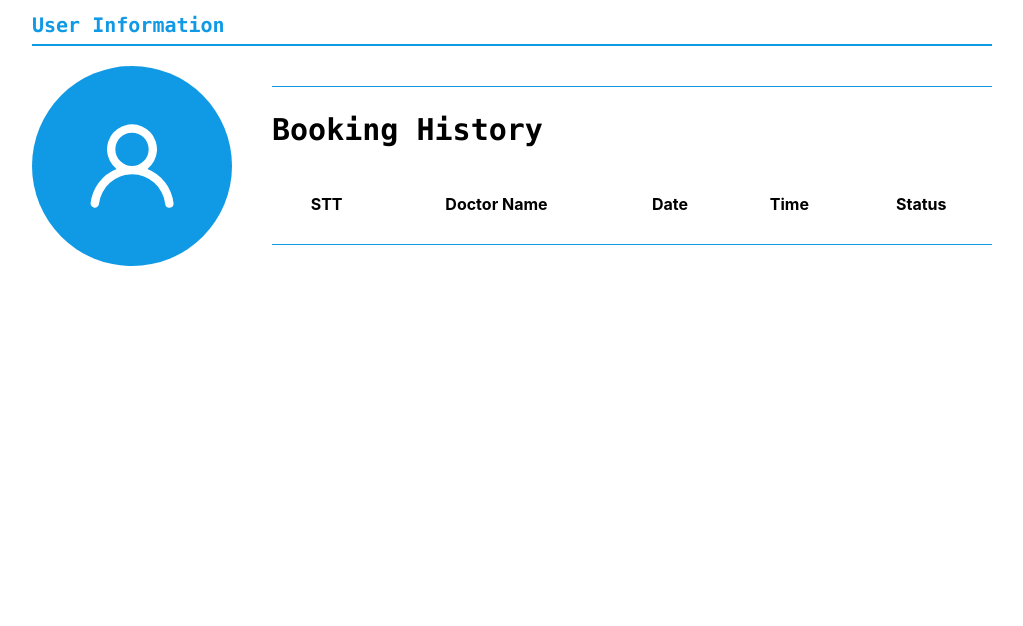
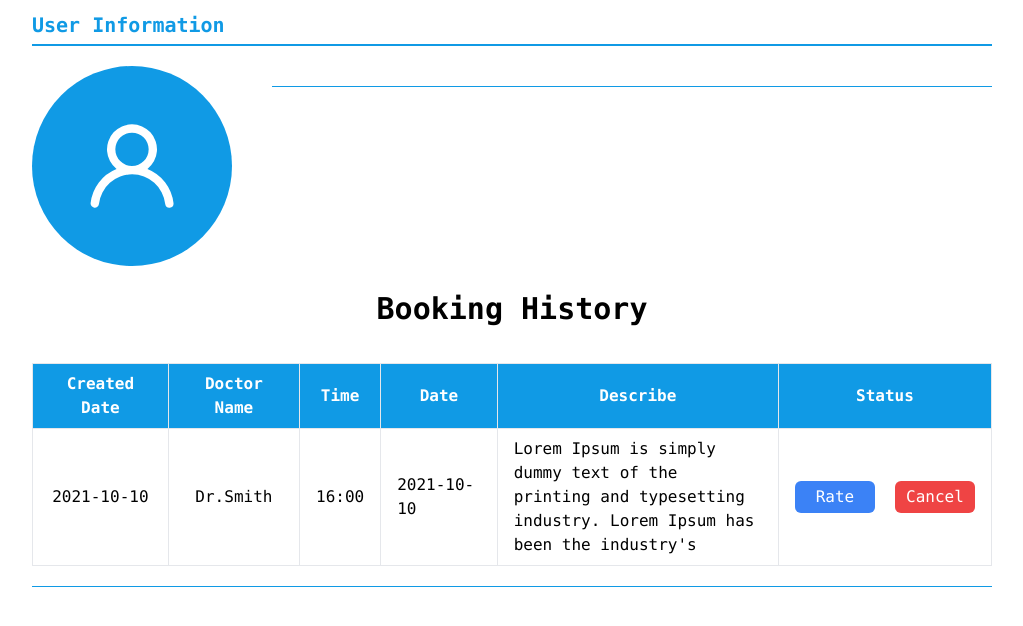
Before and after one commit to binh2503/FER202-Project, a React (Create React App) app in the folder healthcare/: page /profile in a window 1280 px wide. Shown: the top 626 px of the page, without its empty margins (128-1151 px from the left). Built offline with nearby package versions, Linux system fonts and the light colour scheme.

Commit message:
Booking History Interface

```diff
--- a/healthcare/src/components/UserInformation.js
+++ b/healthcare/src/components/UserInformation.js
@@ -21,7 +21,8 @@ export default function UserInformation() {
 
   return (
     <div className="w-screen h-auto flex justify-center items-center mt-[10px]">
-      <div className="w-3/4 h-auto">
+      <div className="w-3/4">
+        <div className="w-full h-auto">
           <h2 className="font-mono text-[20px] font-bold text-[#109AE5]">
             User Information
           </h2>
@@ -67,29 +68,70 @@ export default function UserInformation() {
 
               <div className="w-full h-[1px] bg-[#109AE5] mt-[20px]"></div>
 
+            </div>
+          </div>
+        </div>
         <div className="w-full mt-[20px]">
-              <p className="font-mono text-[30px] font-extrabold mb-[20px]">
+          <p className="font-mono text-[30px] text-center font-extrabold mb-[20px]">
             Booking History
           </p>
-              <div className="w-full mt-[20px]">
-                <table className="w-full mt-8">
+          <div className="w-full">
+            <table className="w-full mt-8 table-auto font-mono">
               <thead>
-                    <tr>
-                      <th className="px-4 py-2">STT</th>
-                      <th className="px-4 py-2">Doctor Name</th>
-                      <th className="px-4 py-2">Date</th>
-                      <th className="px-4 py-2">Time</th>
-                      <th className="px-4 py-2">Status</th>
+                <tr className="bg-[#109AE5] text-white font-bold">
+                  <th className="px-4 py-2 border">Created Date</th>
+                  <th className="px-4 py-2 border">Doctor Name</th>
+                  <th className="px-4 py-2 border">Time</th>
+                  <th className="px-4 py-2 border">Date</th>
+                  <th className="px-4 py-2 border">Describe</th>
+                  <th className="px-4 py-2 border">Status</th>
                 </tr>
               </thead>
-                  <tbody>{/* Add table rows here */}</tbody>
+              <tbody>
+                <tr className="bg-white">
+                  <td className="px-4 py-2 border">
+                    <div className="w-full h-full flex items-center justify-center">
+                      <p>2021-10-10</p>
+                    </div>
+                  </td>
+                  <td className="px-4 py-2 border">
+                    <div className="w-full h-full flex items-center justify-center">
+                      <p>Dr.Smith</p>
+                    </div>
+                  </td>
+                  <td className="px-4 py-2 border">
+                    <div className="w-full h-full flex items-center justify-center">
+                      <p>16:00</p>
+                    </div>
+                  </td>
+                  <td className="px-4 py-2 border">
+                    <div className="w-full h-full flex items-center justify-center">
+                      <p>2021-10-10</p>
+                    </div>
+                  </td>
+                  <td className="px-4 py-2 border">
+                    <div className="w-full h-full flex items-center justify-center max-w-[300px]">
+                      <p>Lorem Ipsum is simply dummy text of the printing and typesetting industry. Lorem Ipsum has been the industry's</p>
+                    </div>
+                  </td>
+                  <td className="px-4 py-2 border ">
+                    <div className="w-full h-full flex items-center justify-center">
+                      <div className="flex gap-5">
+                        <button className="bg-blue-500 text-white w-20 rounded-md py-1">Rate</button>
+                        <button className="bg-red-500 text-white w-20 rounded-md py-1">Cancel</button>
+                      </div>
+                    </div>
+                  </td>
+                </tr>
+              </tbody>
             </table>
           </div>
-            </div>
+
           <div className="w-full h-[1px] bg-[#109AE5] mt-[20px]"></div>
         </div>
       </div>
-      </div>
+
+
     </div>
   );
 }
```
Also changed, not shown: healthcare/database.json (+10 -0 lines). Lines whose indentation alone changed are shown as unchanged.
